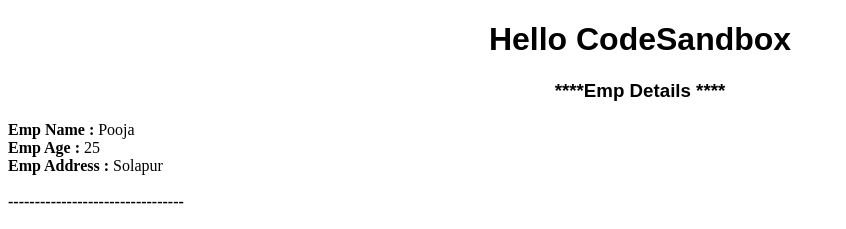
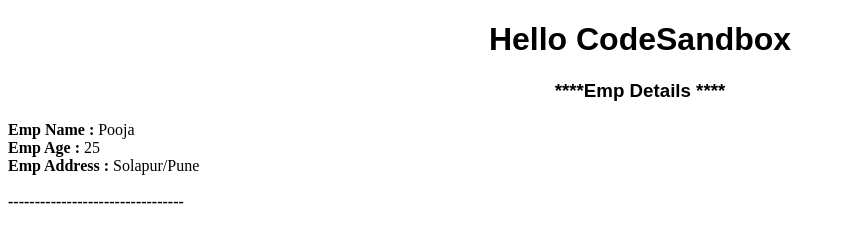
Before and after one commit to Pooja997/react_tut_1, a React (Create React App) app: page / in a window 1280 px wide. Shown: the top 229 px of the page, without its empty margins (0-846 px from the left). Built offline with nearby package versions, Linux system fonts and the light colour scheme.

Commit message:
Update App.js

```diff
--- a/src/App.js
+++ b/src/App.js
@@ -3,8 +3,8 @@ import EmpItem from "./components/EmpItem";
 
 function App() {
   const data_arr = [
-    { name: "Pooja", age: 25, address: "Solapur" },
-    { name: "Prajwal", age: 18, address: "Pune" }
+    { name: "Pooja", age: 25, address: "Solapur/Pune" },
+    { name: "Prajwal", age: 18, address: "Pune" },
   ];
   return (
     <div>
```
